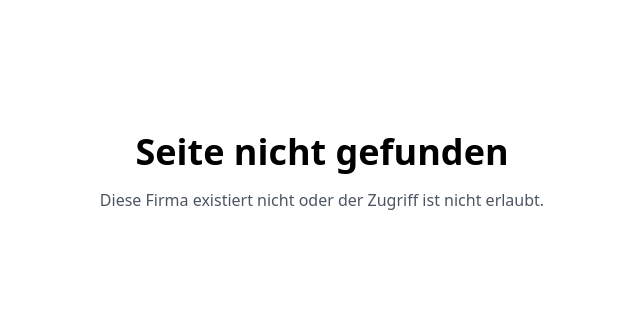
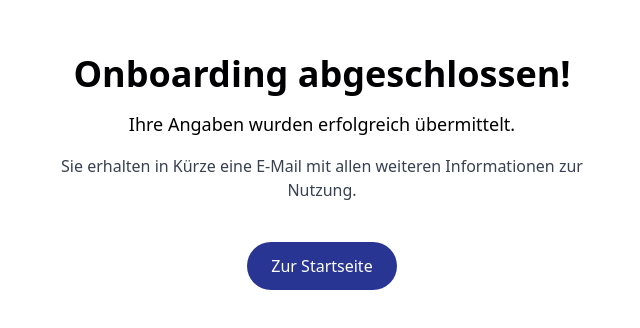
Before and after one commit to Hamsa777/KI-Partner, a React (Vite) app: page /danke-dokumente in a window 1280 px wide. Shown: the part 228-556 px from the top of the page, without its empty margins (318-958 px from the left). Built offline with nearby package versions, Linux system fonts and the light colour scheme.

Commit message:
Aktueller Stand – Widget final

```diff
--- a/src/main.jsx
+++ b/src/main.jsx
@@ -58,7 +58,9 @@ ReactDOM.createRoot(document.getElementById("root")).render(
         <Route path="/chatboteditor/:firmaId" element={<ChatBotEditor />} />
         <Route path="/widgetvorschau" element={<WidgetVorschau />} />
         <Route path="*" element={<NotFound />} />
-        <Route path="/dankeonboarding" element={<DankeOnboarding />} />
+        <Route path="/dankeonboarding" element={<DankeOnboarding service="feedback"/>} />
+        <Route path="/danke-dokumente" element={<DankeOnboarding service="document" />} />
+
 
 
       </Routes>
--- a/src/pages/DankeOnboarding.jsx
+++ b/src/pages/DankeOnboarding.jsx
@@ -1,36 +1,37 @@
 import { useSearchParams } from 'react-router-dom';
 import { motion } from 'framer-motion';
 import { Link } from 'react-router-dom';
+
 const serviceText = {
   feedback: {
     title: 'Onboarding erfolgreich!',
     intro: 'Ihre Angaben wurden erfolgreich übermittelt.',
-    info: 'Sie erhalten in kürze eine Mail mit allen erforderlichen Links und ihrem Embed-Code für die Einbettung Ihres Widgets.'
+    info: 'Sie erhalten in Kürze eine Mail mit allen erforderlichen Links und Ihrem Embed-Code für die Einbettung Ihres Widgets.'
   },
- // chatbot: {
-   // title: 'Vielen Dank!',
-    //intro: 'Dein Chatbot wird jetzt erstellt.',
-    //info: 'In Kürze bekommst du eine E-Mail mit deinem Bot-Link, den du direkt auf deiner Website einbinden kannst.'
-  //},
+  document: {
+    title: 'Onboarding abgeschlossen!',
+    intro: 'Ihre Angaben wurden erfolgreich übermittelt.',
+    info: 'Sie erhalten in Kürze eine E-Mail mit allen weiteren Informationen zur Nutzung.'
+  },
   // weitere Services hier ergänzen …
 };
 
-export default function DankeOnboarding() {
+export default function DankeOnboarding({ service: serviceProp }) {
   const [searchParams] = useSearchParams();
-  const service = searchParams.get('service') || 'feedback';
-  const { title, intro, info } = serviceText[service] || serviceText['feedback'];
+
+  const serviceFromQuery = searchParams.get('service');
+  const serviceKey = serviceFromQuery || serviceProp || 'feedback';
+
+  const { title, intro, info } = serviceText[serviceKey] || serviceText['feedback'];
 
   return (
     <div className="min-h-screen flex flex-col items-center justify-center px-4 bg-white text-[#000002] text-center">
-
       <motion.div
-
         initial={{ opacity: 0, y: 30 }}
         animate={{ opacity: 1, y: 0 }}
         transition={{ duration: 0.5 }}
         className="max-w-xl"
       >
-
         <h1 className="text-4xl font-bold mb-4">{title}</h1>
         <p className="text-lg mb-4">{intro}</p>
         <p className="text-md mb-6 text-gray-700">{info}</p>
```
Also changed, not shown: src/pages/DokuAnalyse.jsx (added).
